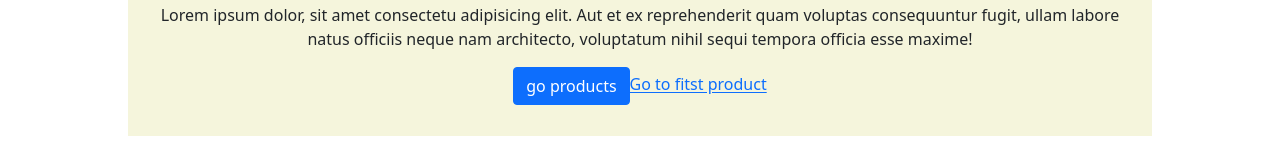
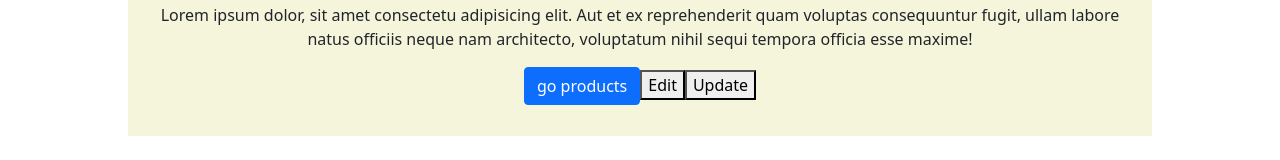
Before and after one commit to artiumangpatel/myRouter, an Angular app: page /products/productDetails/1 in a window 1280 px wide. Shown: the part 427-587 px from the top of the page. Built offline with nearby package versions, Linux system fonts and the light colour scheme.

Commit message:
query parameter with edit and update data

```diff
--- a/src/app/products/product-details/product-details.component.html
+++ b/src/app/products/product-details/product-details.component.html
@@ -7,15 +7,18 @@
       <!-- <img src="../../assets/laptop.jpg" class="card-img-top" alt="...">  -->
       <img src= {{product.image}} class="card-img-top" alt="..."> </div></div>
      <div class="card-body">
-       <h2 class="card-title">{{product.name}}</h2>
-       <!-- <div style="text-align: center;">
+       <h2 class="card-title" *ngIf="!editMode">{{product.name}}</h2>
+       <div style="text-align: center;" *ngIf="editMode">
         <input type="text"[(ngModel)]="product.name">
-      </div> -->
+      </div>
        <p class="card-text">{{product.description}}</p>
+       <!-- <a  class="btn btn-primary"[routerLink]="['/products/productDetails', 1]">previous   </a>  -->
 
-       <a routerLink="/products"class="btn btn-primary">go products</a>
+       <a routerLink="/products"class="btn btn-primary">go products   </a>
 
-       <a [routerLink]="['/products/productDetails', 1]">Go to fitst product</a>
-       <!-- <button>Edit</button> -->
+       <!-- <a  class="btn btn-primary"[routerLink]="['/products/productDetails', 3]">next</a> -->
+       <!-- <button [routerLink]="['/products/productDetails',product.id]" [quaryParams]="{edit:true,}">Edit</button> -->
+       <button (click)="appendQueryParam()">Edit</button>
+       <button (click)="editMode=false">Update</button>
      </div>
     </div>
--- a/src/app/products/product-details/product-details.component.ts
+++ b/src/app/products/product-details/product-details.component.ts
@@ -1,5 +1,5 @@
 import { Component, OnDestroy, OnInit } from '@angular/core';
-import { ActivatedRoute } from '@angular/router';
+import { ActivatedRoute, Router } from '@angular/router';
 import { ProductsService } from 'src/app/services/products.service';
 
 @Component({
@@ -14,8 +14,9 @@ export class ProductDetailsComponent implements OnInit,OnDestroy {
 
   products:{ id: number; name: string; image: ImageData; description:string} | undefined
   RouteParamObs: any;
+  editMode:boolean=false;
 
-  constructor(private Route:ActivatedRoute,private service:ProductsService) { }
+  constructor(private Route:ActivatedRoute,private service:ProductsService,private router:Router) { }
 //constructor(){}
   ngOnInit(): void {
   //   this.productId = this.Route.snapshot.paramMap.get('id');
@@ -30,9 +31,16 @@ export class ProductDetailsComponent implements OnInit,OnDestroy {
       this.product = this.service.products.find((x:any) => x.id == this.productId);
 
   });
+  // this.editMode=Boolean(this.Route.snapshot.queryParamMap.get('edit'));
+  this.Route.queryParamMap.subscribe((param)=>{
+    this.editMode=Boolean (param.get('edit'));})
+  console.log("editMode :"+this.editMode);
  }
-ngOnDestroy() {
-  this.RouteParamObs.unsubscribe();
-}
+ ngOnDestroy() {
+   this.RouteParamObs.unsubscribe();
+  }
+  appendQueryParam(){
+this.router.navigate(['/products/productDetails',this.productId],{queryParams:{edit:true}});
+  }
 
 }
--- a/src/app/services/products.service.ts
+++ b/src/app/services/products.service.ts
@@ -12,6 +12,7 @@ export class ProductsService {
 
   constructor() { }
   getProducts(){
+
     return this.products;
   }
 }
```
Also changed, not shown: src/app/app.module.ts (+4 -3 lines).
